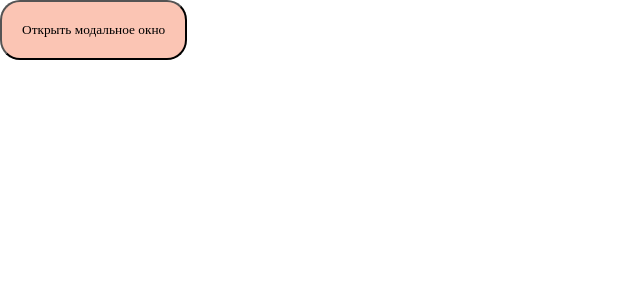
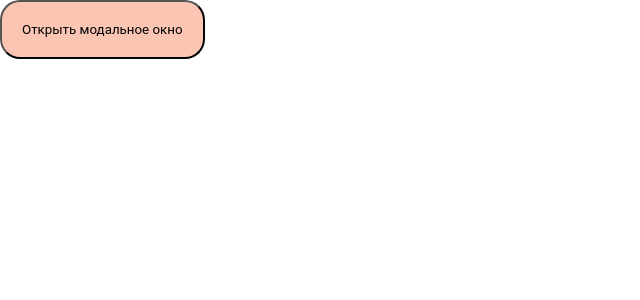
Before and after one commit to reznikovkg/just-copy, a React (Create React App) app in the folder react/app/: page /modalWindow in a window 1280 px wide. Shown: the top 300 px of the page, without its empty margins (0-640 px from the left). Built offline with nearby package versions, Linux system fonts and the light colour scheme.

Commit message:
Правки 2 -Лабораторная работа 1 вариант 7 (модальное окно). Попова Елена -Правки

```diff
--- a/react/app/src/components/modalWindowComponent/modalWindowComponent.jsx
+++ b/react/app/src/components/modalWindowComponent/modalWindowComponent.jsx
@@ -3,9 +3,9 @@ const ModalWindowComponent = ({showModal, onClick, message}) => {
     return <div>
         {showModal ?
             <div className={'modal'}>
-                <div className={'modal-content'}>
-                    <span className={'close'} onClick={onClick}>&times;</span>
+                <div className={'modal_content'}>
                     <h1>{message}</h1>
+                    <span className={'modal_btn_close'} onClick={onClick}>&times;</span>
                 </div>
             </div> : null
         }
--- a/react/app/src/components/modalWindowComponent/modalWindowStyle.scss
+++ b/react/app/src/components/modalWindowComponent/modalWindowStyle.scss
@@ -1,13 +1,16 @@
 .modal {
     display: flex; /* Скрыто по умолчанию */
-    position: absolute; /* Оставаться на месте */
+    position: fixed;
     z-index: 1; /* Сидеть на вершине */
     top: 0;
     left: 0;
     width: 100%; /* Полная ширина */
     height: 100%; /* Полная высота */
 
-    .modal-content {
+    .modal_content {
+        display: flex;
+        flex-direction: row;
+        justify-content: space-between;
         background-color: #fefefe;
         margin: 15% auto; /* 15% сверху и по центру */
         padding: 20px;
@@ -17,9 +20,8 @@
     }
 
     /* Кнопка закрытия */
-    .close {
+    .modal_btn_close {
         color: #aaa;
-        float: right;
         font-size: 28px;
         font-weight: bold;
         cursor: pointer;
@@ -30,5 +32,5 @@
     background-color: #fbc5b4;
     padding: 20px;
     border-radius: 20px;
-    font-family: "TT Travels";
+    font-family: "Roboto", sans-serif;
 }
--- a/react/app/src/components/pages/ModalWindowPage.jsx
+++ b/react/app/src/components/pages/ModalWindowPage.jsx
@@ -10,7 +10,9 @@ const ModalWindowPage = () => {
     };
 
     return <div>
-        <button className={'button_open'} id="myBtn" onClick={onClick}>Открыть модальное окно</button>
+        {!showModal ?
+            <button className={'button_open'} onClick={onClick}>Открыть модальное окно</button> : null
+        }
         <ModalWindowComponent showModal={showModal} onClick={onClick} message={message}/>
     </div>
 }
```
